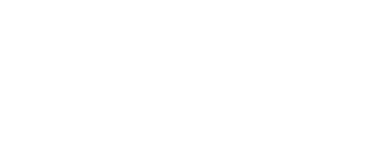
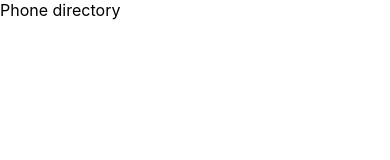
Before and after one commit to vinitagurani/phone-directory, a React (Create React App) app: page / in a window 390 px wide. Shown: the top 160 px of the page. Built offline with nearby package versions, Linux system fonts and the light colour scheme.

Commit message:
Displayed Phone Directory

```diff
--- a/src/App.js
+++ b/src/App.js
@@ -1,23 +1,9 @@
-
 
 function App() {
   return (
     // <div className="App">
     <div>
-      {/* <header className="App-header">
-        <img src={logo} className="App-logo" alt="logo" />
-        <p>
-          Edit <code>src/App.js</code> and save to reload.
-        </p>
-        <a
-          className="App-link"
-          href="https://reactjs.org"
-          target="_blank"
-          rel="noopener noreferrer"
-        >
-          Learn React
-        </a>
-      </header> */}
+      Phone directory
     </div>
   );
 }
```
